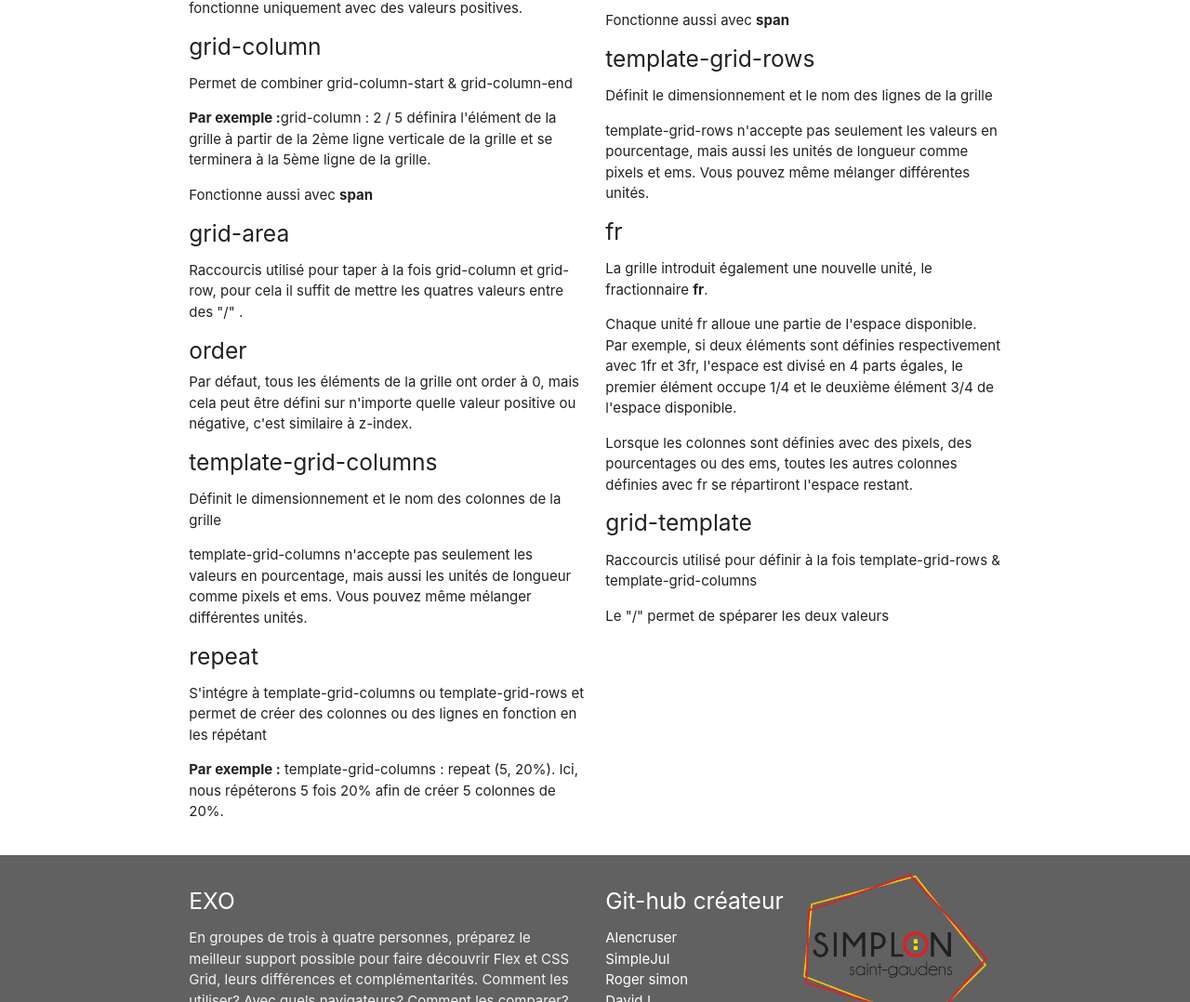
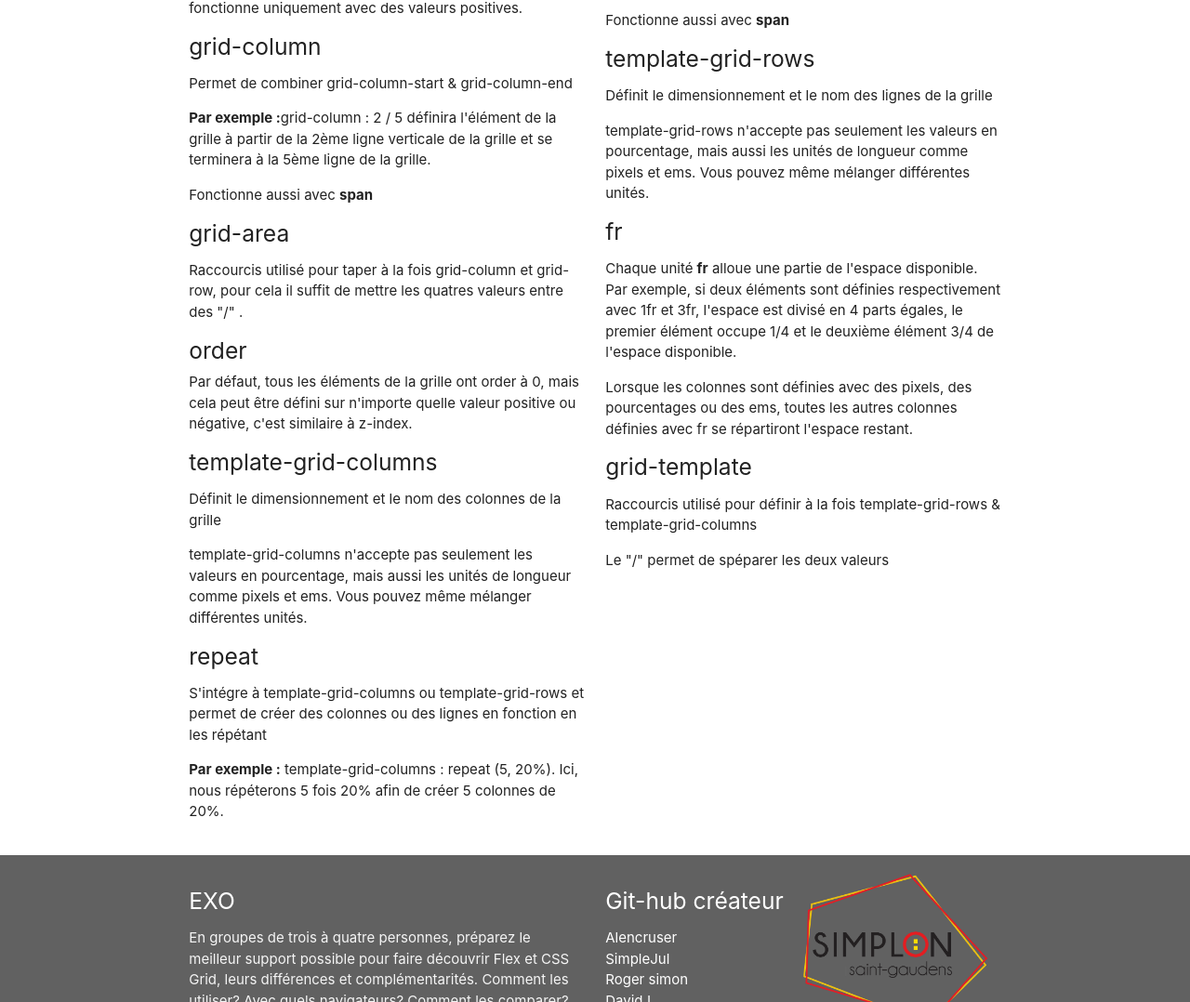
Before and after one commit to 51m0n2063r/flex-grid, a plain HTML site: page grid.html in a window 1280 px wide. Shown: the part 2007-3085 px from the top of the page at 93% size. Drawn offline with nearby package versions, Linux system fonts and the light colour scheme.

Commit message:
cheatsheetv7 correction du texte

```diff
--- a/grid.html
+++ b/grid.html
@@ -106,8 +106,7 @@
             <p>template-grid-rows n'accepte pas seulement les valeurs en pourcentage, mais aussi les unités de longueur comme pixels et ems. Vous pouvez même mélanger différentes unités.</p>
 
             <h5>fr</h5>
-            <p>La grille introduit également une nouvelle unité, le fractionnaire <b>fr</b>.</p>
-            <p>Chaque unité fr alloue une partie de l'espace disponible. Par exemple, si deux éléments sont définies respectivement avec 1fr et 3fr, l'espace est divisé en 4 parts égales, le premier élément occupe 1/4 et le deuxième élément 3/4 de l'espace disponible.</p>
+            <p>Chaque unité <b>fr</b> alloue une partie de l'espace disponible. Par exemple, si deux éléments sont définies respectivement avec 1fr et 3fr, l'espace est divisé en 4 parts égales, le premier élément occupe 1/4 et le deuxième élément 3/4 de l'espace disponible.</p>
             <p>Lorsque les colonnes sont définies avec des pixels, des pourcentages ou des ems, toutes les autres colonnes définies avec fr se répartiront l'espace restant.</p>
 
             <h5>grid-template</h5>
```
